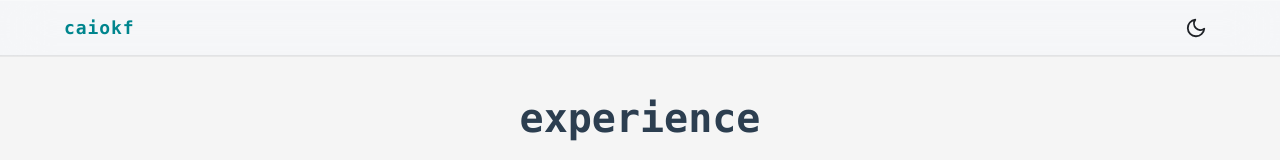
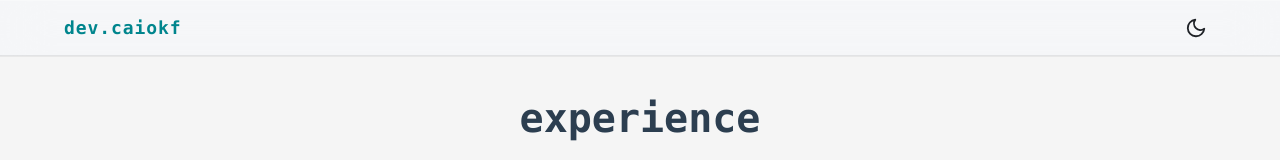
Before and after one commit to caiokf/homepage, a Vue app in the folder apps/web/: page /experience in a window 1280 px wide. Shown: the top 160 px of the page. Built offline with nearby package versions, Linux system fonts and the light colour scheme.

Commit message:
refactor: update branding and fix technology typo
Change header logo text from "caiokf" to "dev.caiokf" to better
reflect branding. Fix typo in Flex experience entry: "biquery"
to "bigquery".

```diff
--- a/apps/web/src/components/layouts/AppHeader.vue
+++ b/apps/web/src/components/layouts/AppHeader.vue
@@ -2,7 +2,7 @@
   <header class="app-header">
     <div class="header-content">
       <router-link to="/about" class="header-logo">
-        <span class="logo-text">caiokf</span>
+        <span class="logo-text">dev.caiokf</span>
       </router-link>
       <BaseThemeToggle />
     </div>
--- a/apps/web/src/domain/experience/data.ts
+++ b/apps/web/src/domain/experience/data.ts
@@ -52,7 +52,7 @@ export const experiencesConfig: Experience[] = [
       "Single digit engineer employee, working as a lead frontend engineer, I was responsible for creating and maintaining mobile and web apps for Flex, a fintech startup focused on helping people manage their rent payments. I was reporting directly to the CTO and also involved in helping with backend development and architecture. Some other products I was heavily involved include customer onboarding, increasing app store rating from 3.2 to 4.5, bill payments and rent payment portal integrations, and analytics and funnel optimization.",
     ],
     technologies:
-      "typescript, event-sourcing, aws, serverless, react-native, mixpanel, firebase, firestore, cloudformation, plaid, biquery",
+      "typescript, event-sourcing, aws, serverless, react-native, mixpanel, firebase, firestore, cloudformation, plaid, bigquery",
   },
 
   {
```
